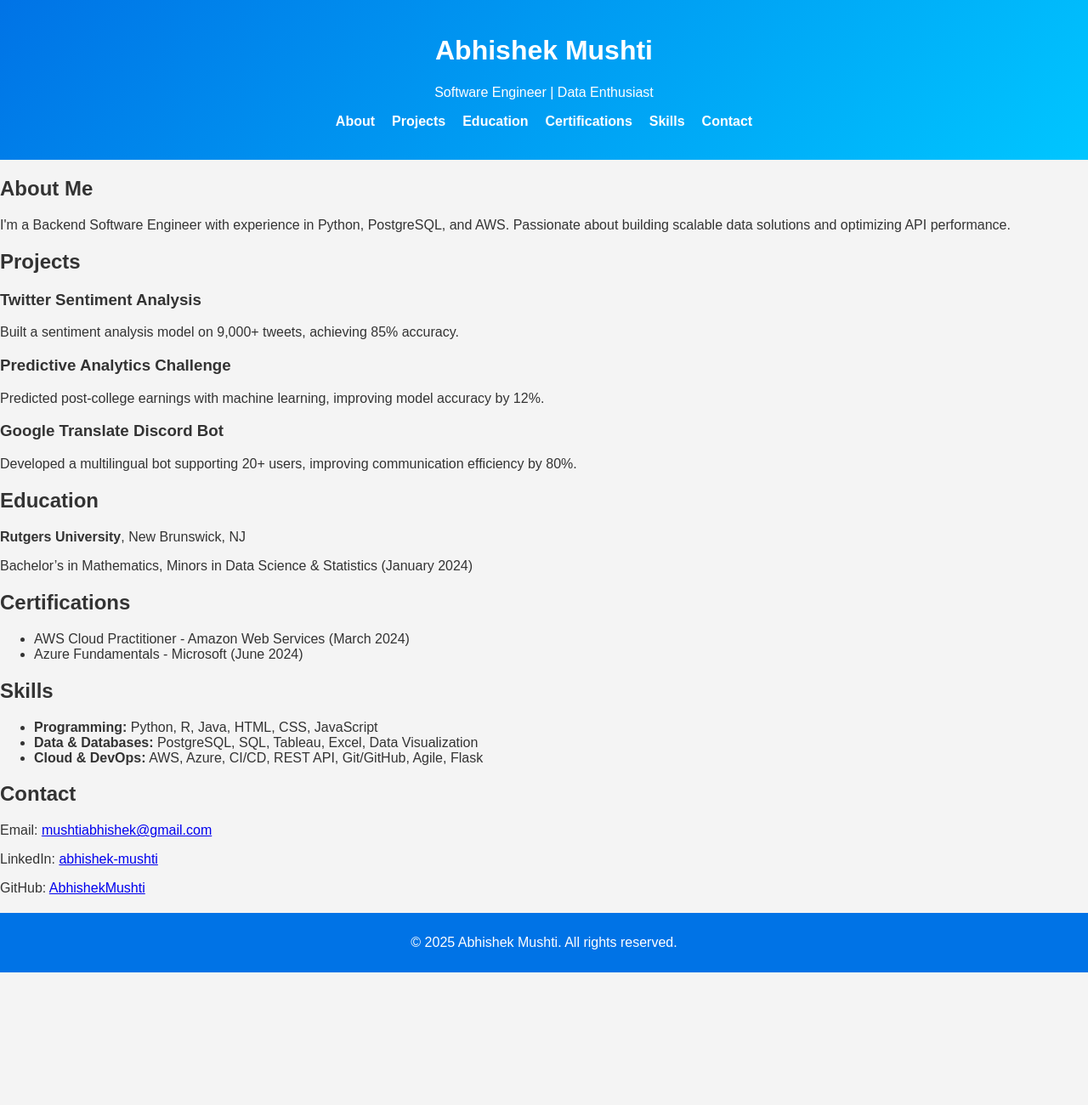
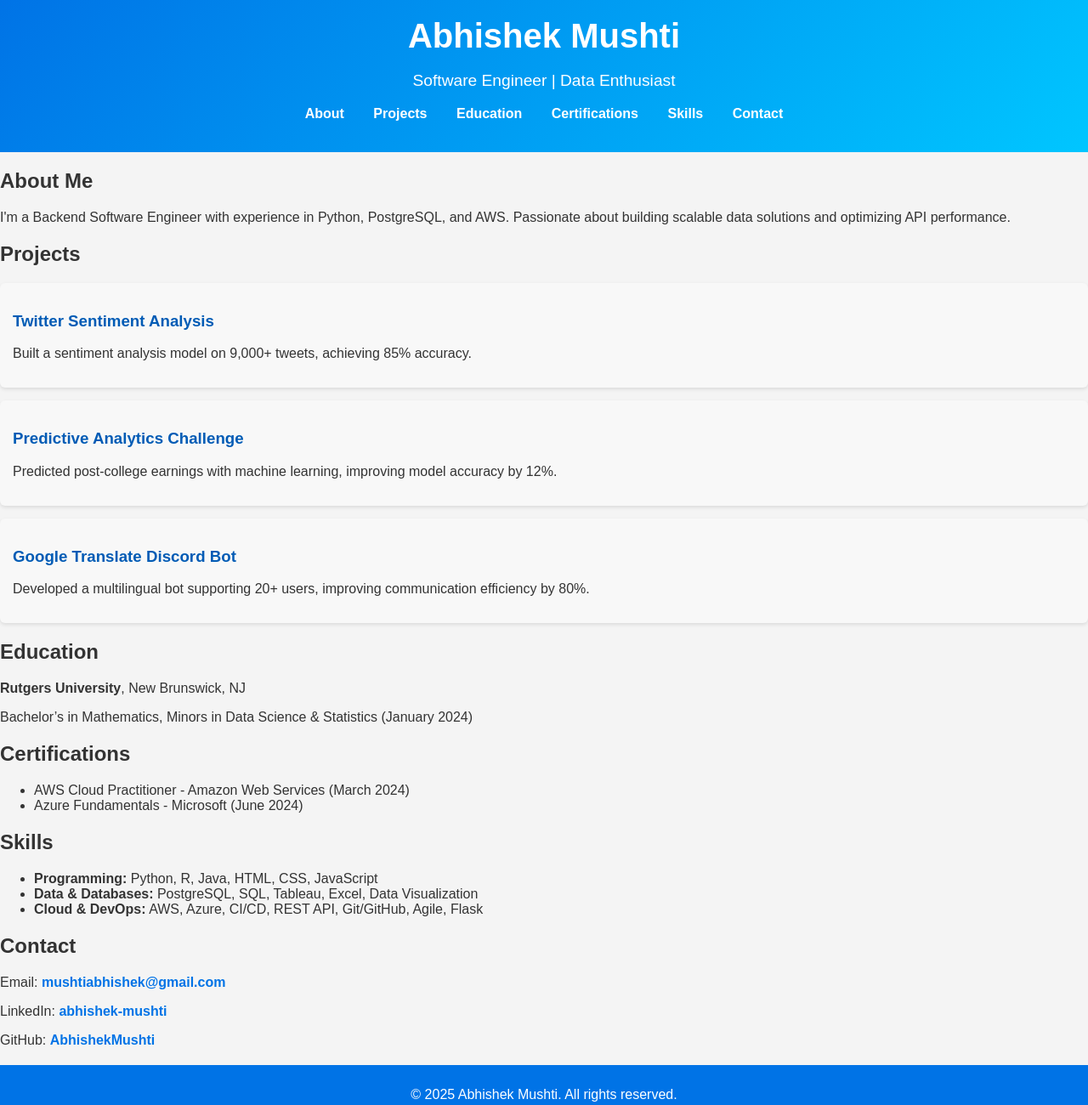
Before and after one commit to AbhishekMushti/abhishekmushti.github.io, a plain HTML site: page index.html in a window 1280 px wide. Shown: the whole page at 85% size. Before the commit the page ends 1144 px from the top, so only its background shows below. Drawn offline with Linux system fonts and the light colour scheme.

Commit message:
Update styles.css

```diff
--- a/styles.css
+++ b/styles.css
@@ -5,16 +5,6 @@ body {
     padding: 0;
     background-color: #f4f4f4;
     color: #333;
-}
-
-/* Container */
-.section {
-    max-width: 900px;
-    margin: 40px auto;  /* Centering the content */
-    padding: 20px;
-    background: white;
-    border-radius: 8px;
-    box-shadow: 0px 4px 8px rgba(0, 0, 0, 0.1);
 }
 
 /* Header */
@@ -25,17 +15,23 @@ header {
     padding: 20px;
 }
 
-/* Navigation */
+header h1 {
+    margin: 0;
+    font-size: 2.5em;
+}
+
+header p {
+    font-size: 1.2em;
+}
+
 nav ul {
     list-style: none;
     padding: 0;
-    display: flex;
-    justify-content: center; /* Center the navigation */
-    gap: 20px;
 }
 
 nav ul li {
     display: inline;
+    margin: 0 15px;
 }
 
 nav ul li a {
@@ -49,6 +45,47 @@ nav ul li a:hover {
     color: #ffdd57;
 }
 
+/* Sections */
+.section {
+    max-width: 900px;
+    margin: 40px auto;
+    padding: 20px;
+    background: white;
+    border-radius: 8px;
+    box-shadow: 0px 4px 8px rgba(0, 0, 0, 0.1);
+}
+
+.section h2 {
+    color: #0073e6;
+    border-bottom: 3px solid #00c6ff;
+    padding-bottom: 5px;
+    margin-bottom: 20px;
+}
+
+/* Projects */
+.project {
+    background: #f8f8f8;
+    padding: 15px;
+    border-radius: 6px;
+    margin-bottom: 15px;
+    box-shadow: 0px 2px 4px rgba(0, 0, 0, 0.1);
+}
+
+.project h3 {
+    color: #005bb5;
+}
+
+/* Contact */
+#contact a {
+    color: #0073e6;
+    text-decoration: none;
+    font-weight: bold;
+}
+
+#contact a:hover {
+    text-decoration: underline;
+}
+
 /* Footer */
 footer {
     text-align: center;
@@ -57,11 +94,3 @@ footer {
     color: white;
     margin-top: 20px;
 }
-
-/* Ensure text doesn't touch the edges on smaller screens */
-@media (max-width: 768px) {
-    .section {
-        margin: 20px; /* Adds space on the sides */
-        padding: 15px;
-    }
-}
```
